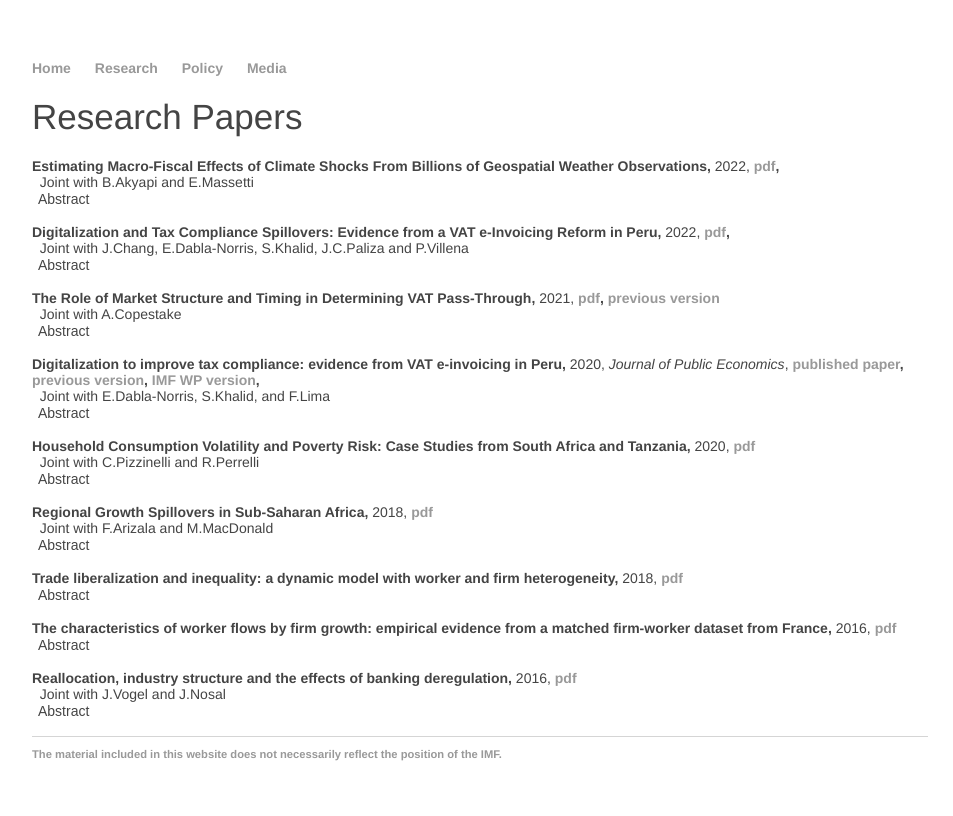
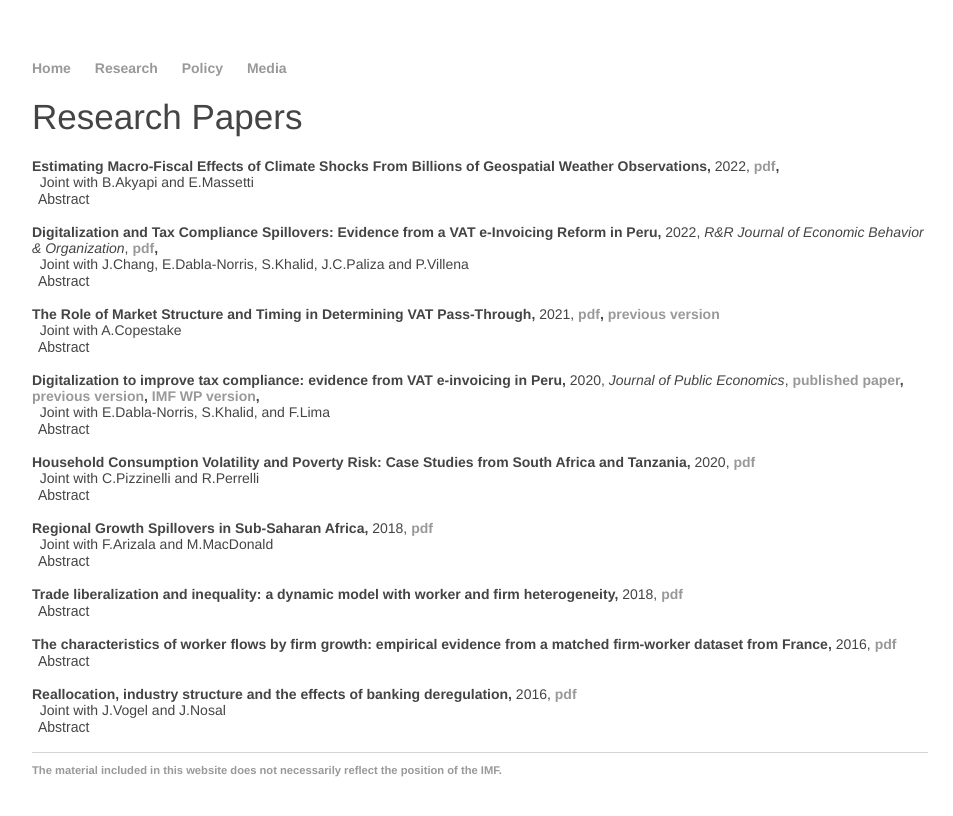
Before and after one commit to matthieubellon/matthieubellon.github.io, a Jekyll site: the page built from research/index.html, in a window 1280 px wide. Shown: the top 816 px of the page, without its empty margins (160-1113 px from the left). Built offline with Jekyll 4.4.1, drawn with Linux system fonts in a browser that asks for light colours.

Commit message:
Update index.html

```diff
--- a/research/index.html
+++ b/research/index.html
@@ -14,7 +14,8 @@ A growing literature estimates the macroeconomic effect of weather using variati
 </div>
 <br>
 
-<br><strong>Digitalization and Tax Compliance Spillovers: Evidence from a VAT e-Invoicing Reform in Peru,</strong> 2022, <strong>
+<br><strong>Digitalization and Tax Compliance Spillovers: Evidence from a VAT e-Invoicing Reform in Peru,</strong> 2022,
+  <em> R&R Journal of Economic Behavior & Organization</em>, <strong>
 <a href="https://www.imf.org/-/media/Files/Publications/WP/2022/English/wpiea2022057-print-pdf.ashx">pdf</a>, </strong>
 <br>&nbsp; Joint with J.Chang, E.Dabla-Norris, S.Khalid, J.C.Paliza and P.Villena <br>
 <button type="button" class="collapsible">Abstract</button>
```
